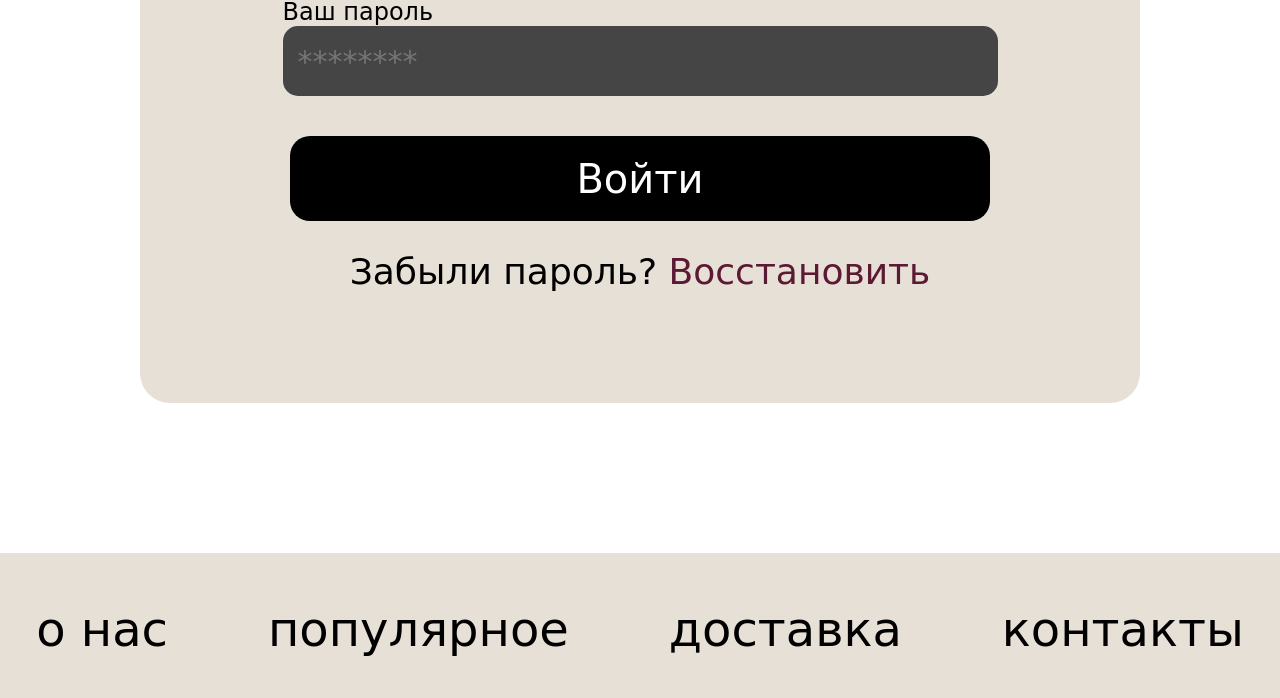
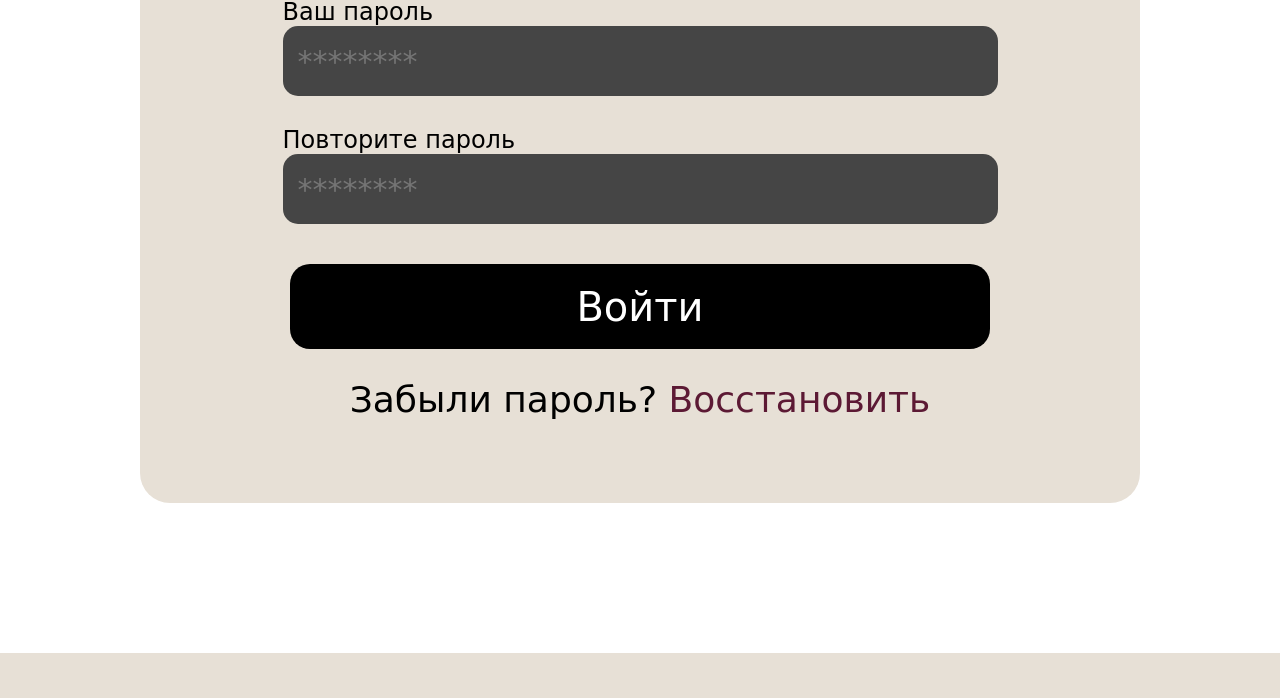
Before and after one commit to qmeoliw/testDesign, a plain HTML site: page enter.html in a window 1280 px wide. Shown: the part 814-1512 px from the top of the page. Drawn offline with Linux system fonts and the light colour scheme; a web font is replaced by a local one.

Commit message:
uyttyuytrty

```diff
--- a/enter.css
+++ b/enter.css
@@ -44,7 +44,7 @@ a {
 
 .authorization{
     background-color: #E7E0D6;
-    height: 1000px;
+    height: 1100px;
     width: 1000px;
     border-radius: 30px;
     margin: 70px;
--- a/enter.html
+++ b/enter.html
@@ -47,6 +47,10 @@
             <label for="password">Ваш пароль</label>
             <input type="password" placeholder="********">
         </div>
+        <div class="form-group">
+            <label for="password">Повторите пароль</label>
+            <input type="password" placeholder="********">
+        </div>
         <button type="submit" class="login-btn">Войти</button>
         <p class="forgot-password">Забыли пароль? <a href="">Восстановить</a> </p>
     </form>
```
